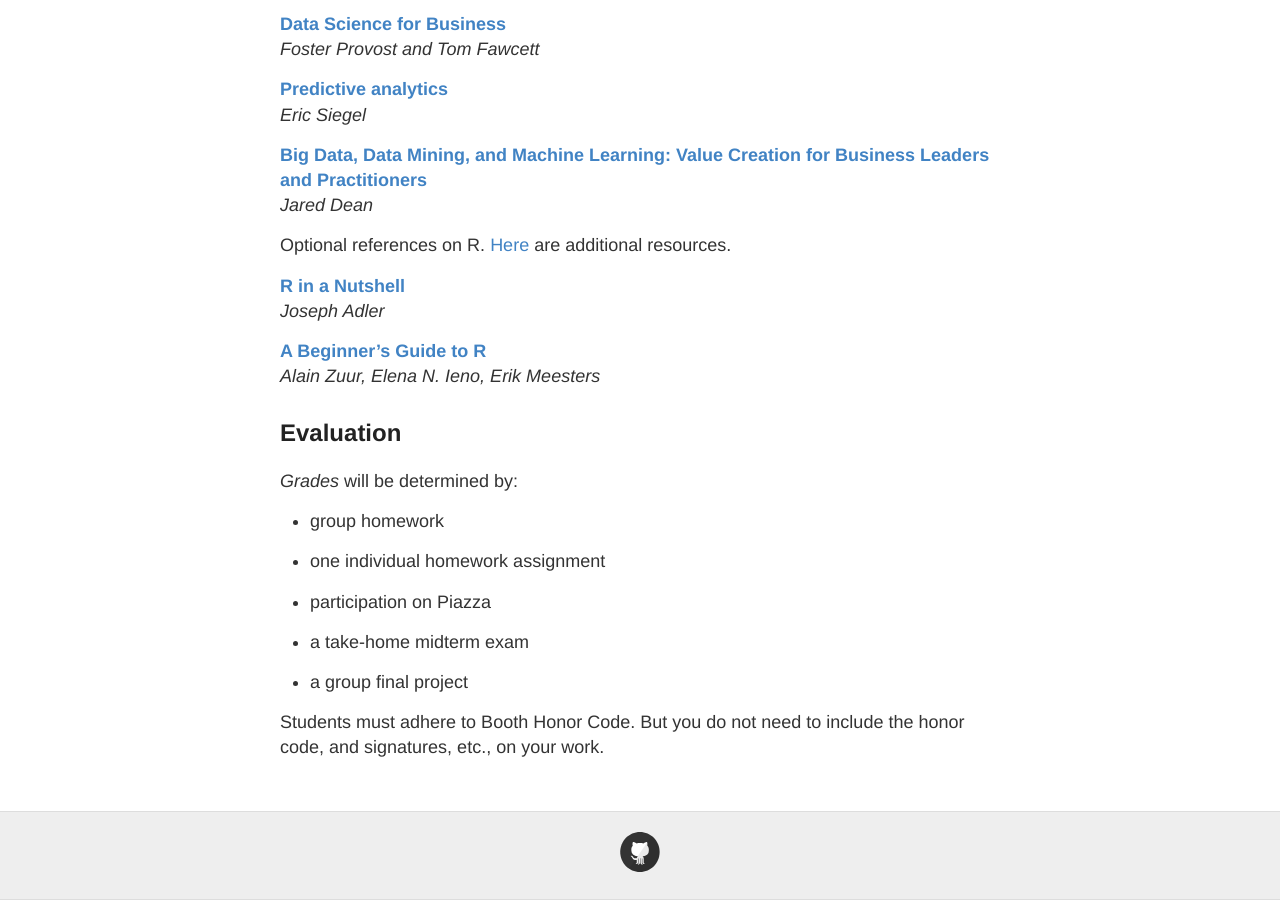
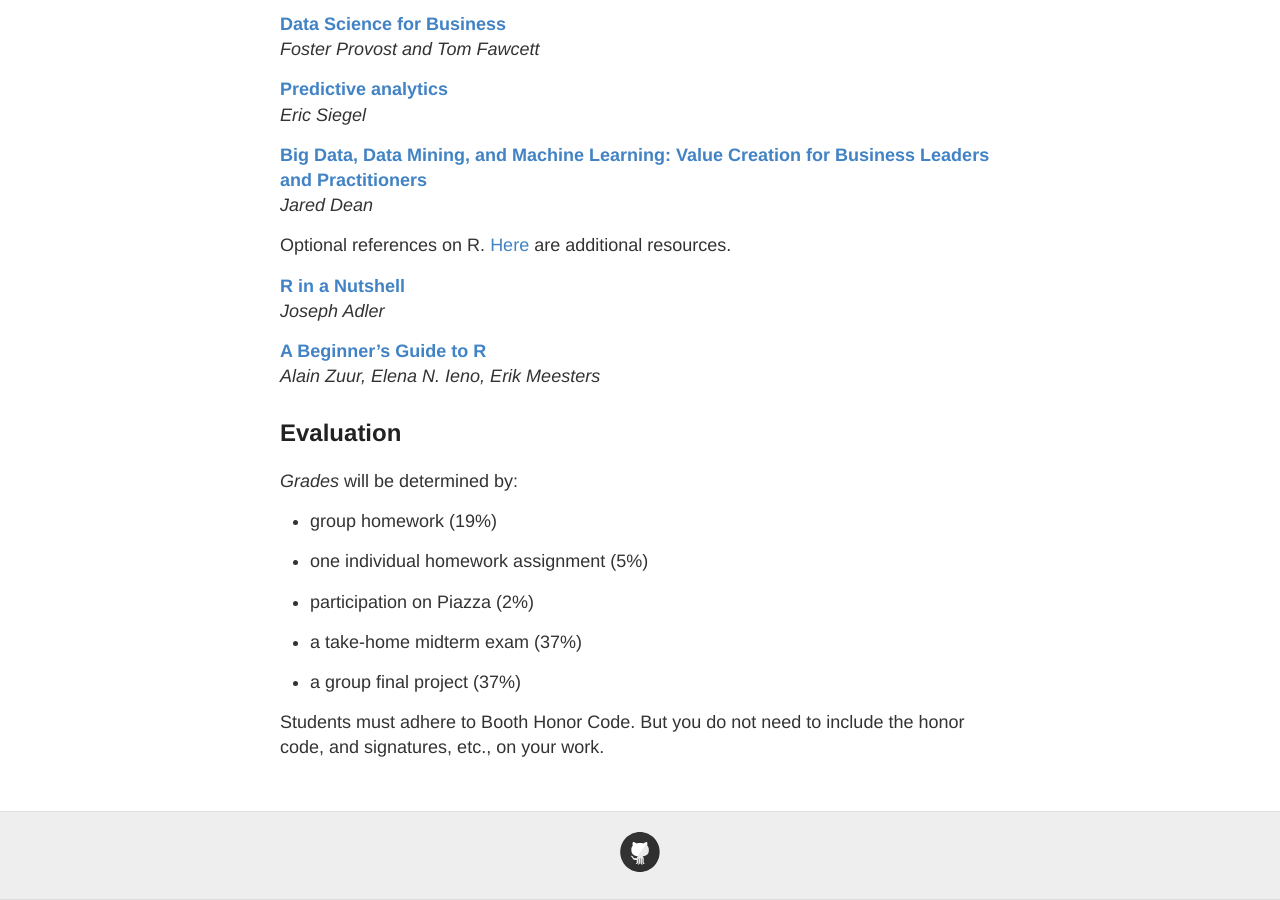
Before and after one commit to ChicagoBoothML/ML2017, a Jekyll site: the page built from syllabus.md, in a window 1280 px wide and 900 px high, scrolled down 2818 px. Built offline with Jekyll 4.4.1, drawn with Linux system fonts in a browser that asks for light colours.

Commit message:
Update syllabus.md

```diff
--- a/syllabus.md
+++ b/syllabus.md
@@ -131,15 +131,15 @@ Optional references on R. [Here](computing) are additional resources.
 
 _Grades_ will be determined by:
 
-- group homework
+- group homework (19%)
 
-- one individual homework assignment
+- one individual homework assignment (5%)
 
-- participation on Piazza
+- participation on Piazza  (2%)
 
-- a take-home midterm exam
+- a take-home midterm exam (37%)
 
-- a group final project
+- a group final project (37%)
 
 
 Students must adhere to Booth Honor Code. But you do not need to include the honor code, and signatures, etc., on your work.
```
